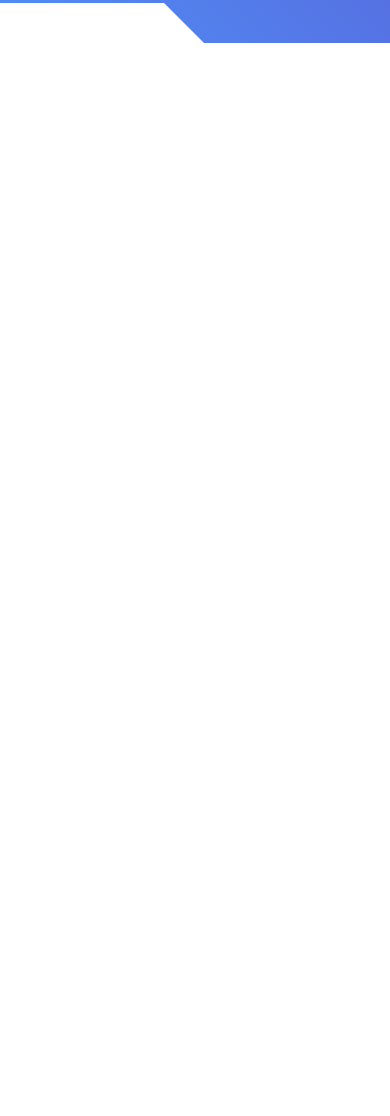
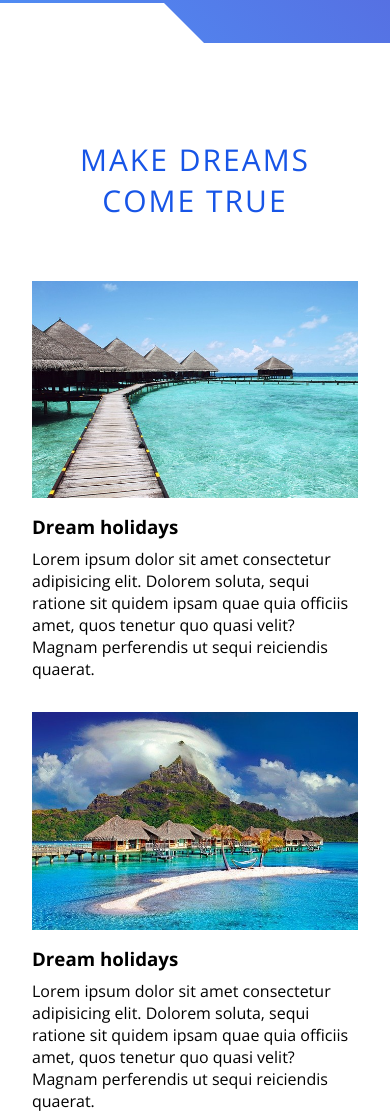
Before and after one commit to RafalKdev/TropicalParadise, a plain HTML site: page index.html in a window 390 px wide. Shown: the part 590-1706 px from the top of the page. Before the commit the page ends 844 px from the top, so only its background shows below. Drawn offline with nearby package versions, Linux system fonts and the light colour scheme.

Commit message:
dreams section media queries and nav section

```diff
--- a/index.html
+++ b/index.html
@@ -37,6 +37,42 @@
         <a href="#offers" class="header__btn btn__special-animation">see the offer</a>
         <div class="white__block white__block-left"></div>
     </header>
+
+    <main class="main">
+        <section class="dreams section__padding section white__section">
+            <div class="wrapper">
+                <h2 class="section__heading">Make dreams come true</h2>
+                <div class="dreams__box">
+                    <div class="dreams__box-img">
+                        <img src="./img/paradise-small.jpg" alt="Houses at the sea" class="dreams__img">
+                    </div>
+
+                    <div class="dreams__box-text">
+                        <h3 class="dreams__title">Dream holidays</h3>
+                        <p class="dreams__text">Lorem ipsum dolor sit amet consectetur adipisicing elit. Dolorem soluta,
+                            sequi ratione sit quidem ipsam quae quia officiis amet, quos tenetur quo quasi velit? Magnam
+                            perferendis ut sequi reiciendis quaerat.</p>
+                    </div>
+
+                </div>
+                <div class="dreams__box">
+                    <div class="dreams__box-img dreams__box-img-right">
+                        <img src="./img/bora-bora-small.jpg" alt="Houses at the sea with mountains" class="dreams__img">
+                    </div>
+
+                    <div class="dreams__box-text dream__box-text-right">
+                        <h3 class="dreams__title">Dream holidays</h3>
+                        <p class="dreams__text">Lorem ipsum dolor sit amet consectetur adipisicing elit. Dolorem soluta,
+                            sequi ratione sit quidem ipsam quae quia officiis amet, quos tenetur quo quasi velit? Magnam
+                            perferendis ut sequi reiciendis quaerat.</p>
+                    </div>
+
+                </div>
+            </div>
+
+
+        </section>
+    </main>
     <script src="./js/main.js"></script>
 </body>
 
--- a/js/main.js
+++ b/js/main.js
@@ -10,5 +10,15 @@ const handleNav = () => {
       nav.classList.remove("nav-active");
     });
   });
+  handleNavItemsAnimation();
+};
+const handleNavItemsAnimation = () => {
+  let delayTime = 0;
+  allNavItems.forEach((item) => {
+    item.classList.toggle("-nav__items-animation");
+
+    item.style.animationDelay = "." + delayTime + "s";
+    delayTime++;
+  });
 };
 navBtn.addEventListener("click", handleNav);
--- a/scss/_components.scss
+++ b/scss/_components.scss
@@ -41,3 +41,32 @@
     transform-origin: left;
   }
 }
+.section__heading {
+  position: relative;
+  font-size: 3rem;
+  margin-bottom: 2em;
+  text-transform: uppercase;
+  color: $main-color;
+  font-weight: 300;
+  letter-spacing: 2px;
+  text-align: center;
+}
+.section__padding {
+  padding: 6em 2em;
+}
+@media (min-width: 768px) {
+  .section__heading {
+    font-size: 3.6rem;
+  }
+  .section__padding {
+    padding: 8em 2em;
+  }
+}
+@media (min-width: 992px) {
+  .section__heading {
+    font-size: 4.8rem;
+  }
+  .section__padding {
+    padding: 10em 2em;
+  }
+}
--- /dev/null
+++ b/scss/_mainSection.scss
@@ -0,0 +1,15 @@
+.dreams {
+  &__box {
+    display: flex;
+    flex-direction: column;
+    margin: 2em 0;
+  }
+
+  &__img {
+    width: 100%;
+    margin-bottom: 1em;
+  }
+  &__title {
+    margin-bottom: 0.5em;
+  }
+}
--- a/scss/_navigation.scss
+++ b/scss/_navigation.scss
@@ -39,3 +39,15 @@
     }
   }
 }
+
+@keyframes handleNavItemsAnimation {
+  from {
+    transform: translateX(200%);
+  }
+  to {
+    transform: translateX(0);
+  }
+}
+.-nav__items-animation {
+  animation: handleNavItemsAnimation 1s both;
+}
--- a/scss/main.scss
+++ b/scss/main.scss
@@ -4,6 +4,8 @@
 @import "./nav";
 @import "./header";
 @import "./navigation";
+@import "./mainSection";
+
 *,
 *::before,
 *::after {
```
Also changed, not shown: css/main.css, img/bora-bora-small.jpg (added), img/paradise-small.jpg (added), 1 other file.
